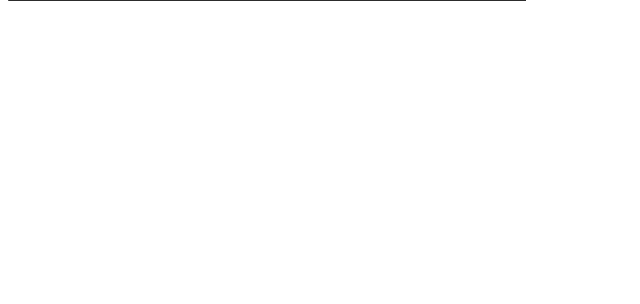
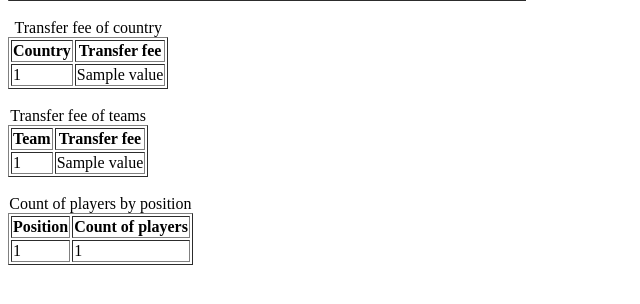
Before and after one commit to Sushchyk/DBLabs, a Django app: template lab2/players/templates/players/showplayers.html in a window 1280 px wide. Shown: the part 222-526 px from the top of the page, without its empty margins (0-640 px from the left). Run offline with Django 3.2, Linux system fonts and the light colour scheme; the template is opened without the code that fills it: most values are stand-ins (such as "Sample title", 1, 10 or a date in 2020); some libraries are stand-ins or nearby versions.

Commit message:
Add task 3 and task 4 for lab2

```diff
--- a/lab2/players/templates/players/showplayers.html
+++ b/lab2/players/templates/players/showplayers.html
@@ -38,4 +38,48 @@
                 </tr>
     {% endfor %}
    </table>
+<br>
+<table border="1">
+   <caption>Transfer fee of country</caption>
+   <tr>
+        <th>Country</th>
+        <th>Transfer fee</th>
+   </tr>
+    {%  for country in response.sum_by_country %}
+                <tr>
+                    <td> {{ country|private:"_id" }} </td>
+                    <td> {{ country.value }} </td>
+    {% endfor %}
+   </table>
+
+<br>
+
+<table border="1">
+   <caption>Transfer fee of teams</caption>
+   <tr>
+        <th>Team</th>
+        <th>Transfer fee</th>
+   </tr>
+    {%  for team in response.sum_by_team %}
+                <tr>
+                    <td> {{ team|private:"_id" }} </td>
+                    <td> {{ team.value }} </td>
+    {% endfor %}
+</table>
+<br>
+<table border="1">
+   <caption>Count of players by position</caption>
+   <tr>
+        <th>Position</th>
+        <th>Count of players</th>
+   </tr>
+    {%  for pos in response.sum_of_players_by_position %}
+                <tr>
+                    <td> {{ pos|private:"_id" }} </td>
+                    <td> {{ pos.count }} </td>
+    {% endfor %}
+</table>
+
+
+
 {% endblock %}
```
Also changed, not shown: lab2/players/dbmanager.py (+47 -2 lines), lab2/players/views.py (+6 -1 lines), 2 other files.
